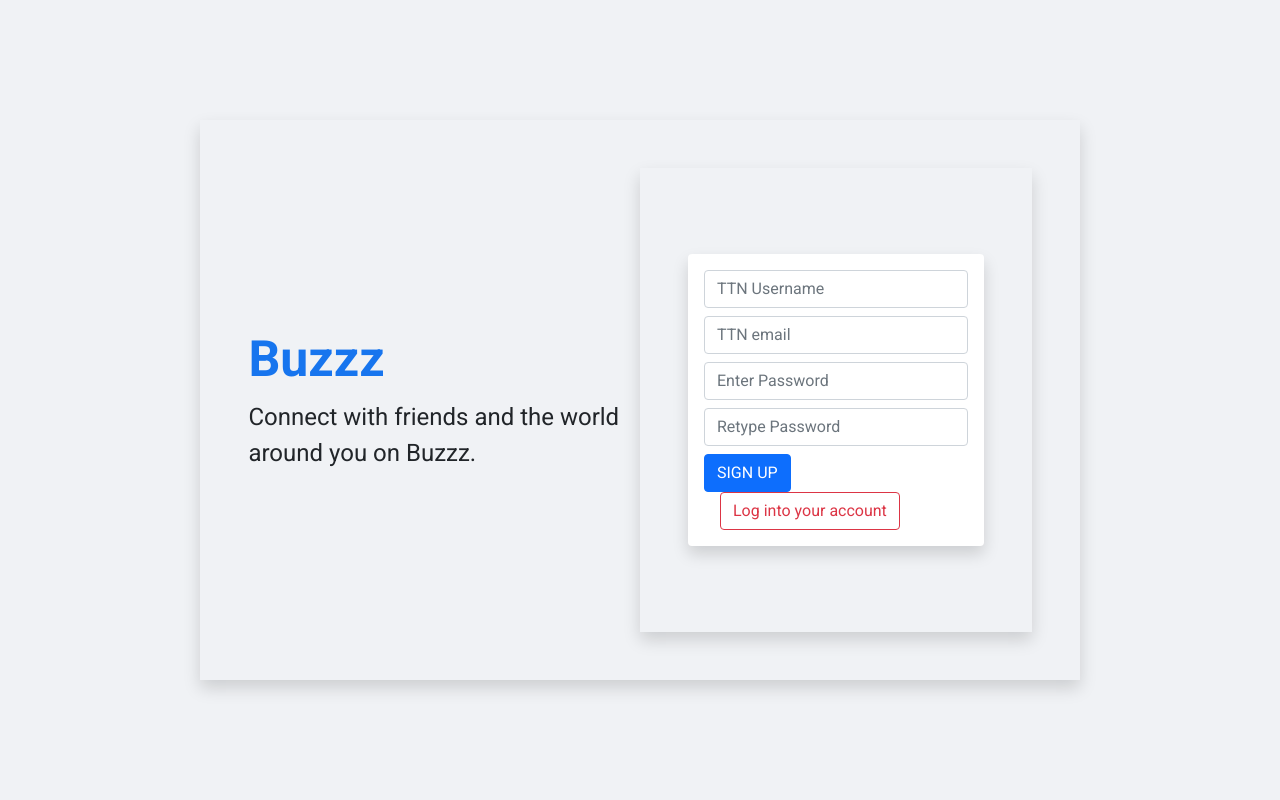
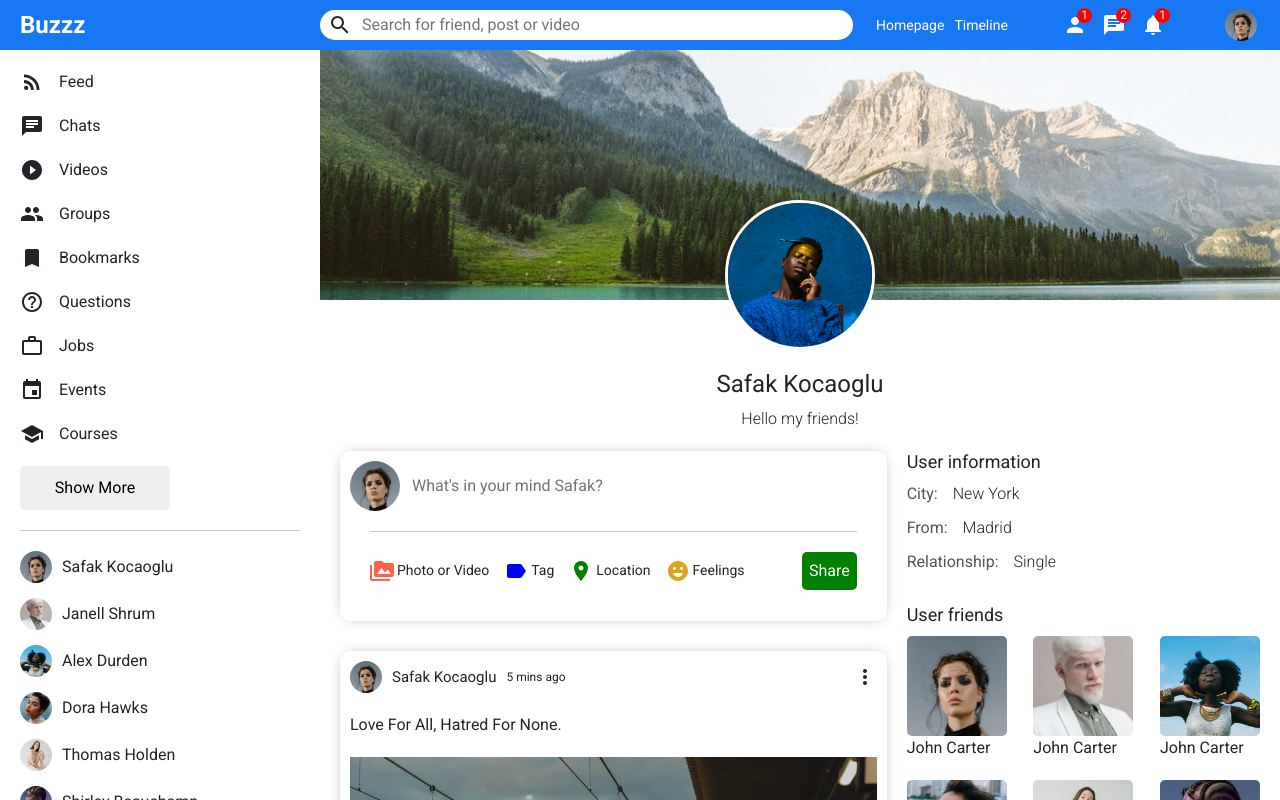
Before and after one commit to sarahussain556/Buzz_Application, a React (Create React App) app in the folder client/react-social/: page / in a window 1280 px wide. Shown: the top 800 px of the page. Built offline with nearby package versions, Linux system fonts and the light colour scheme.

Commit message:
Added Bootstrap classes

```diff
--- a/client/react-social/src/App.js
+++ b/client/react-social/src/App.js
@@ -4,7 +4,8 @@ import Profile from "./pages/profile/Profile";
 import Register from "./pages/register/Register";
 
 function App() {
-  return <Register />
+  return <Profile />
+
 }
 
 export default App;
--- a/client/react-social/src/components/topbar/Topbar.jsx
+++ b/client/react-social/src/components/topbar/Topbar.jsx
@@ -9,7 +9,7 @@ export default function Topbar() {
       </div>
       <div className="topbarCenter">
         <div className="searchbar">
-          <Search className="searchIcon" />
+          <Search className="m-2" />
           <input
             placeholder="Search for friend, post or video"
             className="searchInput"
--- a/client/react-social/src/components/topbar/topbar.css
+++ b/client/react-social/src/components/topbar/topbar.css
@@ -34,10 +34,6 @@
     align-items: center;
   }
 
-  .searchIcon {
-    font-size: 20px !important;
-    margin-left: 10px;
-  }
 
   .searchInput {
     border: none;
--- a/client/react-social/src/pages/register/Register.jsx
+++ b/client/react-social/src/pages/register/Register.jsx
@@ -1,6 +1,6 @@
 import "./register.css";
 import Form from 'react-bootstrap/Form';
-import {Button, Col, Row } from "react-bootstrap";
+import {Button } from "react-bootstrap";
 
 export default function Register() {
   return (
@@ -8,6 +8,7 @@ export default function Register() {
       <div className="shadow p-5 loginWrapper">
         {/* left column  */}
         <div className="loginLeft">
+          <img style={{height:"5rem", width: "8rem" }} src ="./assets/ttnlogo.jpg"></img>
           <h3 className="loginLogo">Buzzz</h3>
           <span className="loginDesc">
             Connect with friends and the world around you on Buzzz.
--- a/client/react-social/src/pages/register/register.css
+++ b/client/react-social/src/pages/register/register.css
@@ -1,7 +1,7 @@
 .login {
     width: 100vw;
     height: 100vh;
-    background-color: #f0f2f5;
+    /* background-color: #f0f2f5; */
     display: flex;
     align-items: center;
 
@@ -25,7 +25,7 @@
     font-size: 50px;
     font-weight: 800;
     color: #1775ee;
-    margin-bottom: 10px;
+    /* margin-bottom: 10px; */
   }
 
   .loginDesc {
```
